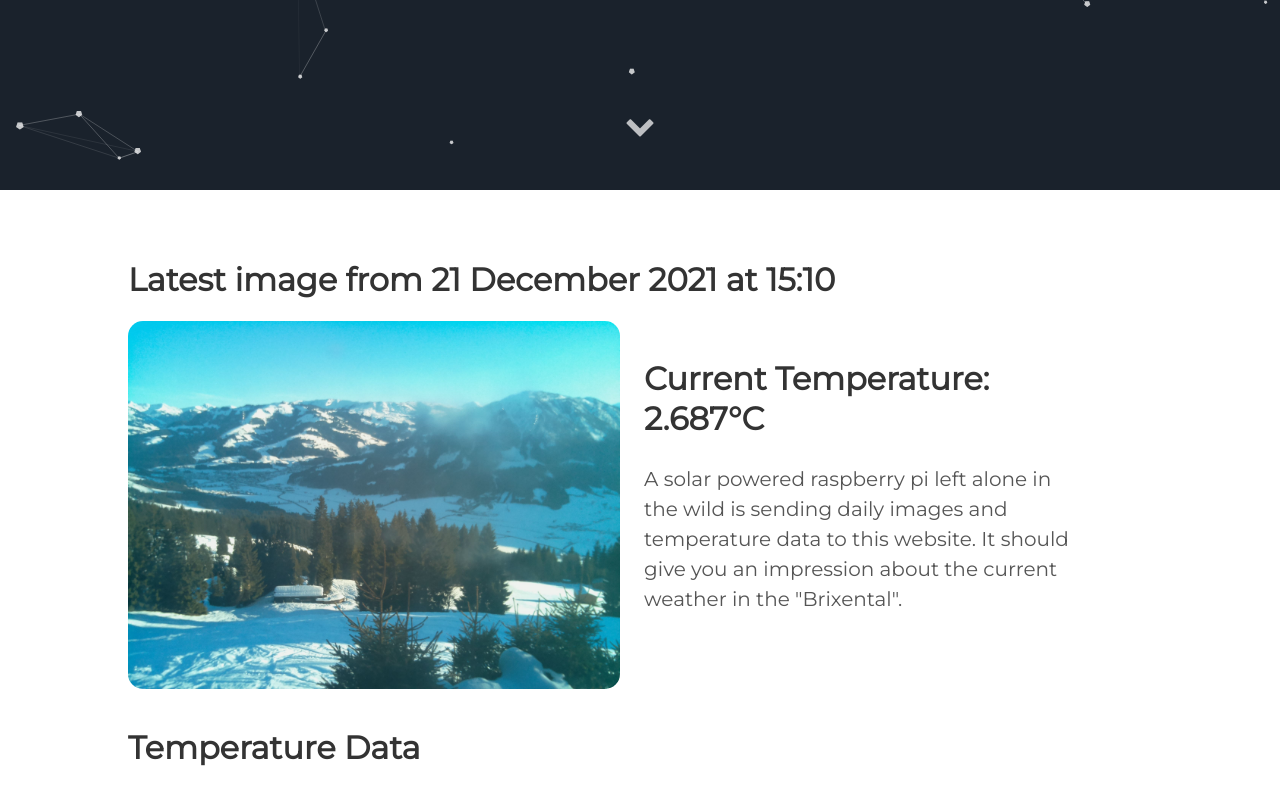
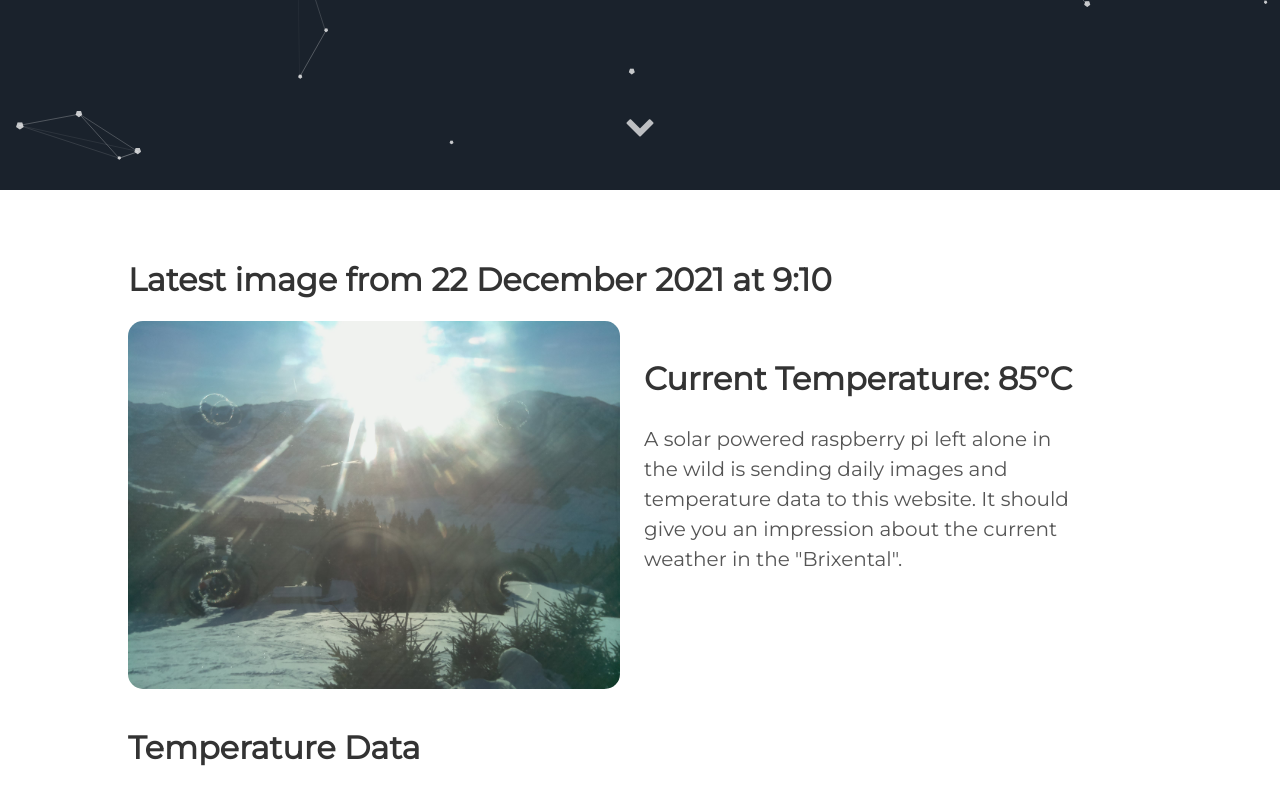
Before and after one commit to vektorious/vektorious.github.io, a Jekyll site: the page built from resources/huette.md, in a window 1280 px wide and 900 px high, scrolled down 710 px. Shown: the top 805 px of the window. Built offline with Jekyll 4.4.1, drawn with Linux system fonts in a browser that asks for light colours.

Commit message:
I'm a bot beep boop

```diff
--- a/resources/huette.md
+++ b/resources/huette.md
@@ -6,13 +6,13 @@ image: '/assets/img/'
 description: 'Live image from the Austrian alps'
 twitter_text: ' '
 ---
-## Latest image from 21 December 2021 at 15:10
+## Latest image from 22 December 2021 at  9:10
 <div class="huette">
   <div class="huette-image">
     <img src="{{ "/assets/img/huette.jpg" | prepend: site.baseurl }}">
   </div>
   <div class="huette-text">
-        <h2>Current Temperature: 2.687°C</h2>
+        <h2>Current Temperature: 85°C</h2>
         <p>A solar powered raspberry pi left alone in the wild is sending daily images and temperature data to this website. It should give you an impression about the current weather in the "Brixental".</p>
 
   </div>
```
Also changed, not shown: rpi-script/2021-12-22_090923.txt (renamed from rpi-script/2021-12-21_150925.txt, +7 -5 lines), rpi-script/huette.md (+2 -2 lines), assets/img/huette.jpg, assets/img/temp_plot.png, rpi-script/temp_plot.png, 1 other file.
